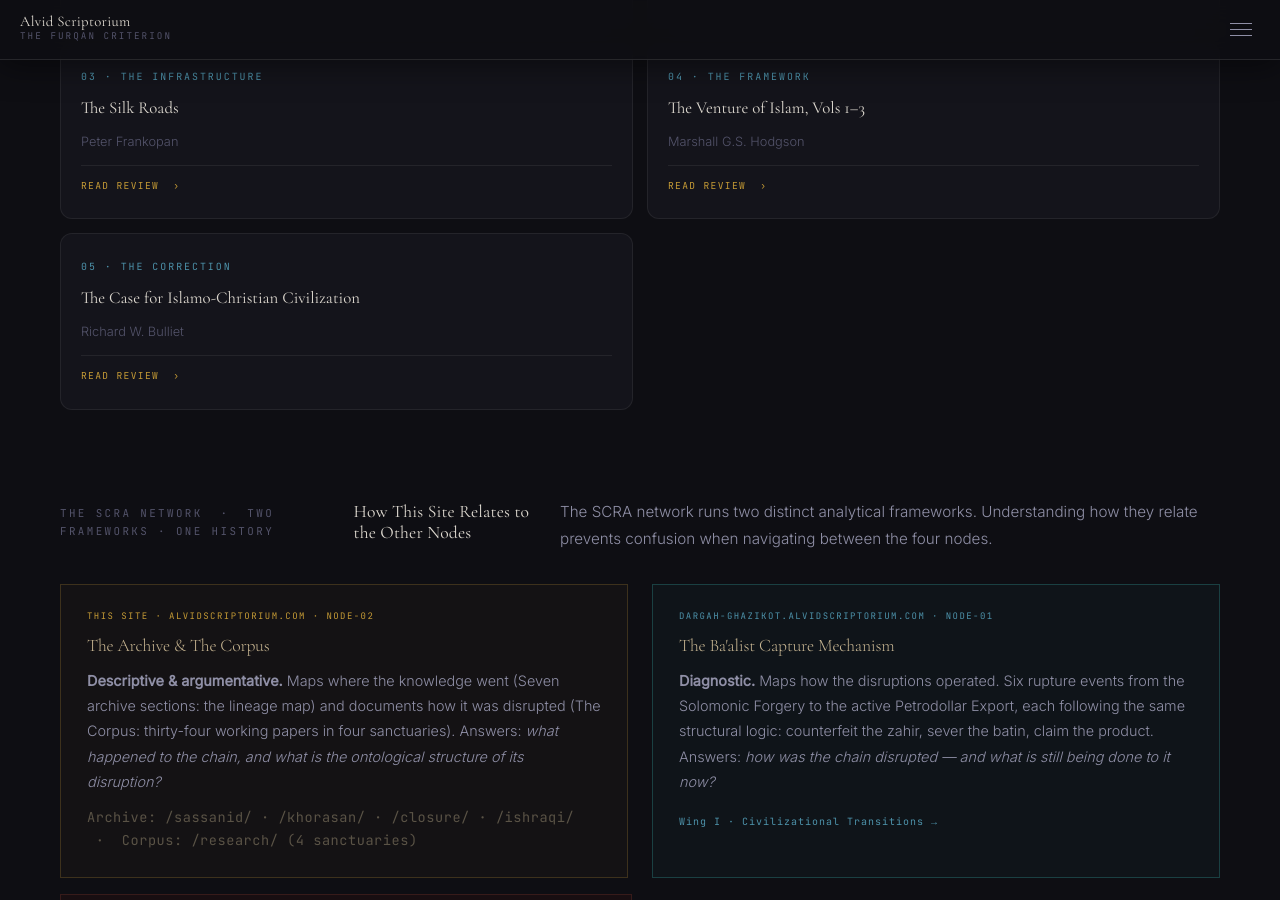
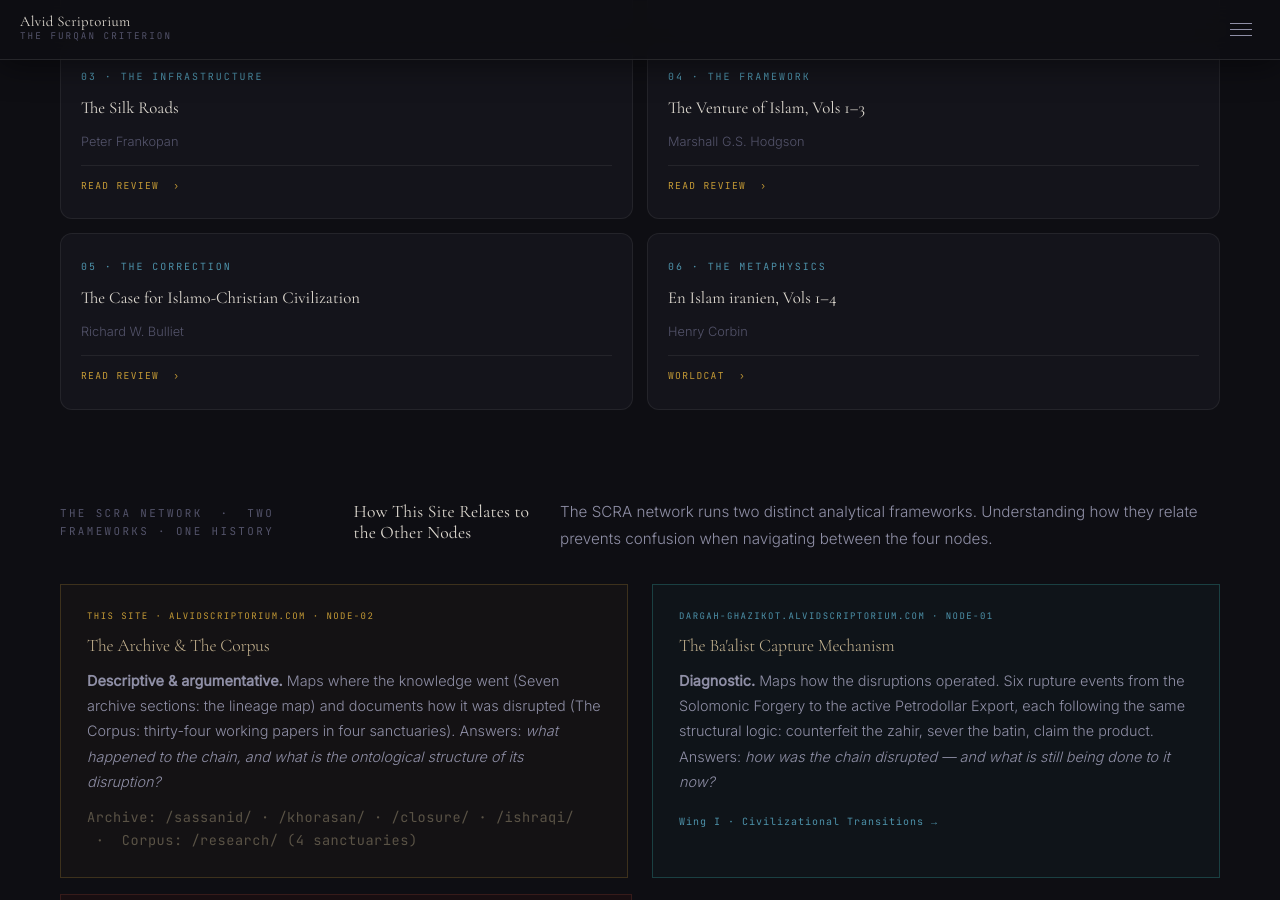
Before and after one commit to Political-Theology-Archive/geopolitical-synthesis, a Jekyll site: the page built from index.html, in a window 1280 px wide and 900 px high, scrolled down 7081 px. Built offline with Jekyll 4.4.1, drawn with Linux system fonts in a browser that asks for light colours.

Commit message:
Add 6th key book: Corbin En Islam iranien (The Metaphysics)
Henry Corbin's four-volume magnum opus on Ishraqiyya, Imami gnosis, and the batin tradition is the metaphysical foundation underpinning WP-62, the Safavid paper, and the entire walayah transmission argument. Fills the conceptual gap in the five-book grid — completes the sequence: Synthesis, Channel, Infrastructure, Framework, Correction, Metaphysics.

Co-Authored-By: Claude Sonnet 4.6 <noreply@anthropic.com>

```diff
--- a/index.html
+++ b/index.html
@@ -546,6 +546,13 @@ description: "Alvid Scriptorium — a declared-position scholarly corpus. Fifty-
       <span class="pta-book-tag mono">Read Review &nbsp;›</span>
     </a>
 
+    <a href="https://www.worldcat.org/isbn/9782070286638" class="pta-book-card" target="_blank" rel="noopener">
+      <span class="pta-book-num mono">06 · The Metaphysics</span>
+      <span class="pta-book-title">En Islam iranien, Vols 1–4</span>
+      <span class="pta-book-author">Henry Corbin</span>
+      <span class="pta-book-tag mono">WorldCat &nbsp;›</span>
+    </a>
+
   </div>
 </section>
 
```
